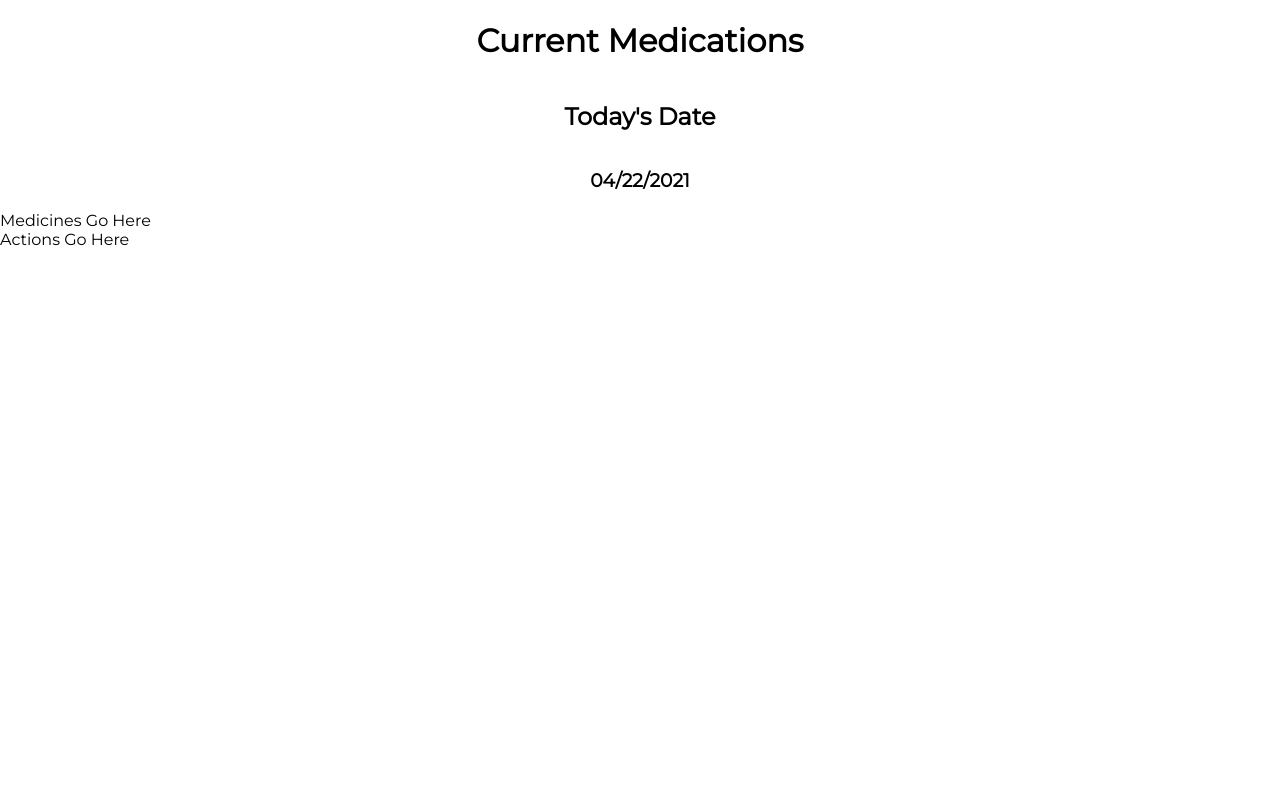
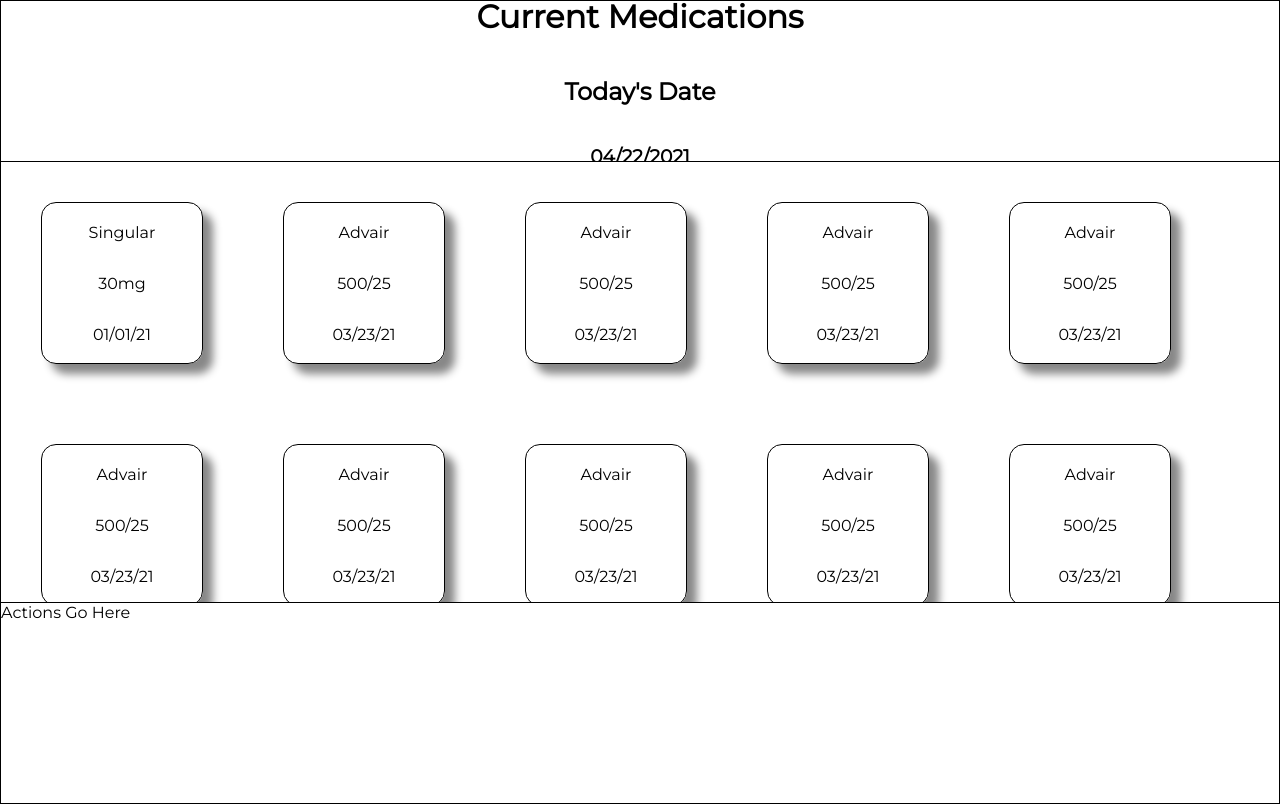
Before and after one commit to azharshahstl/Med-Master-Frontend, a React (Create React App) app: page / in a window 1280 px wide. Built offline with nearby package versions, Linux system fonts and the light colour scheme.

Commit message:
made basic medicine card with styling

```diff
--- a/src/App.js
+++ b/src/App.js
@@ -25,13 +25,118 @@
       dosage: '500/25',
       startDate: '03/23/21',
       endDate: '04/11/21'
+    }, {
+      name: 'Advair',
+      dosage: '500/25',
+      startDate: '03/23/21',
+      endDate: '04/11/21'
+    }, {
+      name: 'Advair',
+      dosage: '500/25',
+      startDate: '03/23/21',
+      endDate: '04/11/21'
+    }, {
+      name: 'Advair',
+      dosage: '500/25',
+      startDate: '03/23/21',
+      endDate: '04/11/21'
+    }, {
+      name: 'Advair',
+      dosage: '500/25',
+      startDate: '03/23/21',
+      endDate: '04/11/21'
+    }, {
+      name: 'Advair',
+      dosage: '500/25',
+      startDate: '03/23/21',
+      endDate: '04/11/21'
+    }, {
+      name: 'Advair',
+      dosage: '500/25',
+      startDate: '03/23/21',
+      endDate: '04/11/21'
+    }, {
+      name: 'Advair',
+      dosage: '500/25',
+      startDate: '03/23/21',
+      endDate: '04/11/21'
+    }, {
+      name: 'Advair',
+      dosage: '500/25',
+      startDate: '03/23/21',
+      endDate: '04/11/21'
+    }, {
+      name: 'Advair',
+      dosage: '500/25',
+      startDate: '03/23/21',
+      endDate: '04/11/21'
+    }, {
+      name: 'Advair',
+      dosage: '500/25',
+      startDate: '03/23/21',
+      endDate: '04/11/21'
+    }, {
+      name: 'Advair',
+      dosage: '500/25',
+      startDate: '03/23/21',
+      endDate: '04/11/21'
+    }, {
+      name: 'Advair',
+      dosage: '500/25',
+      startDate: '03/23/21',
+      endDate: '04/11/21'
+    }, {
+      name: 'Advair',
+      dosage: '500/25',
+      startDate: '03/23/21',
+      endDate: '04/11/21'
+    }, {
+      name: 'Advair',
+      dosage: '500/25',
+      startDate: '03/23/21',
+      endDate: '04/11/21'
+    }, {
+      name: 'Advair',
+      dosage: '500/25',
+      startDate: '03/23/21',
+      endDate: '04/11/21'
+    }, {
+      name: 'Advair',
+      dosage: '500/25',
+      startDate: '03/23/21',
+      endDate: '04/11/21'
+    }, {
+      name: 'Advair',
+      dosage: '500/25',
+      startDate: '03/23/21',
+      endDate: '04/11/21'
+    }, {
+      name: 'Advair',
+      dosage: '500/25',
+      startDate: '03/23/21',
+      endDate: '04/11/21'
+    }, {
+      name: 'Advair',
+      dosage: '500/25',
+      startDate: '03/23/21',
+      endDate: '04/11/21'
+    }, {
+      name: 'Advair',
+      dosage: '500/25',
+      startDate: '03/23/21',
+      endDate: '04/11/21'
+    }, {
+      name: 'Advair',
+      dosage: '500/25',
+      startDate: '03/23/21',
+      endDate: '04/11/21'
     }]
   }
 
   render () {
     return (
       <>
-        <CurrentMedications />
+        <CurrentMedications medications={this.state.medications} />
         {/* <SignUpModal />
         <LogInModal />
         <HomePage signup={this.signUpHandler} login={this.logInHandler}/>  */}
--- a/src/CurrentMedications/CurrentMedications.js
+++ b/src/CurrentMedications/CurrentMedications.js
@@ -1,6 +1,7 @@
 import React from 'react'
+import MedicineCard from './MedicineCard'
 
-const CurrentMedications = () => {
+const CurrentMedications = ({medications}) => {
     const currentDay = () => {
         var today = new Date();
         var dd = String(today.getDate()).padStart(2, '0');
@@ -10,16 +11,16 @@
         return mm + '/' + dd + '/' + yyyy;
     }
     return (
-        <div>
-            <div style={styles.currentMedHeader}>
+        <div style={styles.currentMedsContainer}>
+            <div style={styles.headerContainer}>
                 <h1>Current Medications</h1>
                 <h2>Today's Date</h2>
                 <h3>{currentDay()}</h3>
             </div>
-            <div>
-                Medicines Go Here
+            <div style={styles.medicinesContainer}>
+                {medications.map(med => <MedicineCard medicine={med}/>)}
             </div>
-            <div>
+            <div style={styles.actionsContainer}>
                 Actions Go Here
             </div>
         </div>
@@ -27,11 +28,33 @@
 }
 
 const styles = {
-    currentMedHeader: {
+    currentMedsContainer: {
+        height: '100vh'
+    },
+    headerContainer: {
         display: 'flex',
         flexDirection: 'column',
         alignItems: 'center',
-        height: '25%'
+        justifyContent: 'center',
+        height: '20%',
+        overflow: 'hidden',
+        borderStyle: 'solid',
+        borderWidth: '1px'
+    },
+    medicinesContainer: {
+        display: 'flex',
+        flexWrap: 'wrap',
+        height: '55%',
+        overflowY: 'auto',
+        borderStyle: 'solid',
+        borderWidth: '1px',
+        borderTop: 'none'
+    },
+    actionsContainer: {
+        height: '25%',
+        borderStyle: 'solid',
+        borderWidth: '1px',
+        borderTop: 'none'
     }
 }
 
--- /dev/null
+++ b/src/CurrentMedications/MedicineCard.js
@@ -0,0 +1,31 @@
+import React from 'react';
+
+const MedicineCard = ({medicine}) => {
+    return(
+        <div style={styles.medicineCard}>
+            <p>{medicine.name}</p>
+            <p>{medicine.dosage}</p>
+            <p>{medicine.startDate}</p>
+        </div>
+    )
+}
+
+const styles = {
+    medicineCard:{
+        display: 'flex',
+        flexDirection: 'column',
+        justifyContent: 'center',
+        alignItems: 'center',
+        width: '10vh',
+        height: '10vh',
+        padding: '5vh',
+        margin: '5vh',
+        borderStyle: 'solid',
+        borderWidth: '1px',
+        borderColor: 'black',
+        borderRadius: '15px',
+        boxShadow: '10px 10px 8px #888888'
+    }
+}
+
+export default MedicineCard
```
